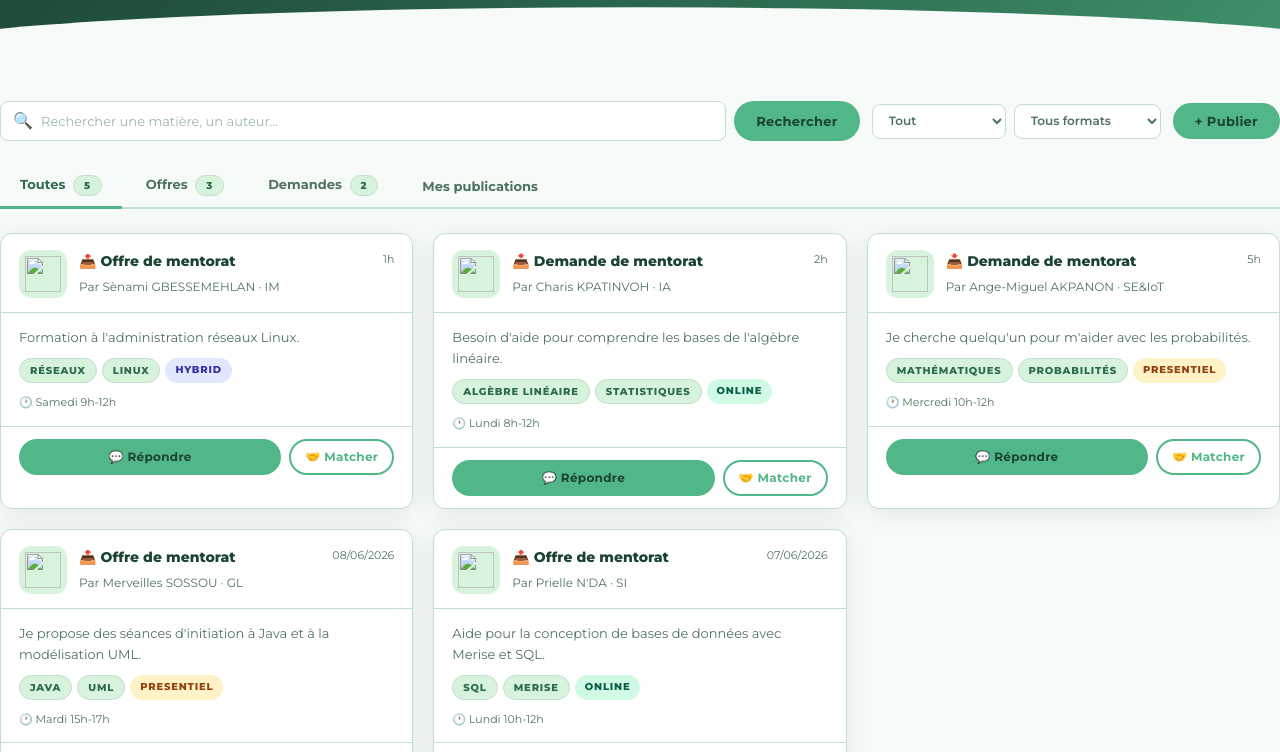
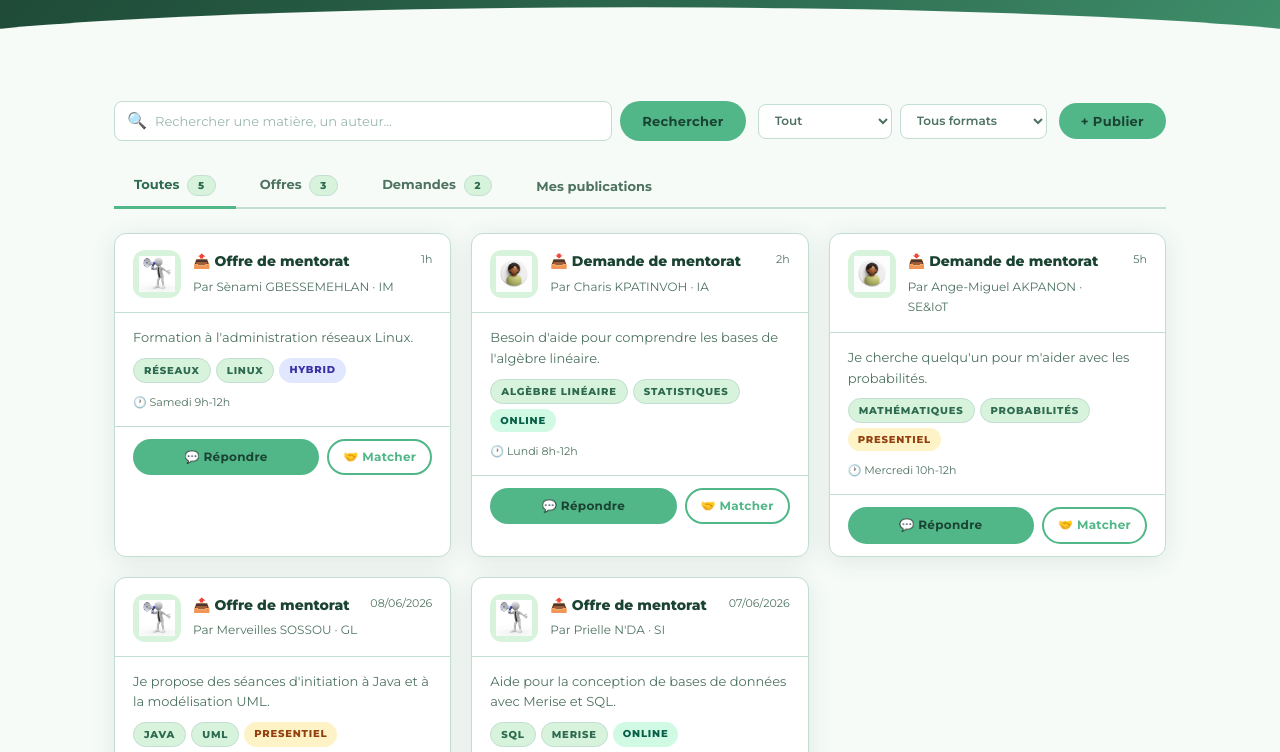
Before and after one commit to Ange-Miguel/PIL1_2526_28, a plain HTML site: page frontend/pages/offres.html in a window 1280 px wide. Shown: the part 232-984 px from the top of the page. Drawn offline with Linux system fonts and the light colour scheme; sample sign-in values are in the browser's storage.

Commit message:
feat: Réesolution des problèmes d'affichages (messagerie.html, offres.html, reset.css)

```diff
--- a/frontend/pages/offres.html
+++ b/frontend/pages/offres.html
@@ -91,12 +91,12 @@
     <div class="modal-body">
       <div class="pub-type-choice">
         <div class="type-btn selected" id="btnTypeOffre" onclick="selectType('offre')">
-          <div class="type-icon"><img src="../assets/hand.jpg" style="width:40px;height:40px;object-fit:contain;margin:0 auto"></div>
+          <div class="type-icon"><img src="../assets/images/hand.jpg" style="width:40px;height:40px;object-fit:contain;margin:0 auto"></div>
           <div class="type-label">Offre de mentorat</div>
           <div class="type-sub">Je peux aider</div>
         </div>
         <div class="type-btn" id="btnTypeDemande" onclick="selectType('demande')">
-          <div class="type-icon"><img src="../assets/mega.jpg" style="width:40px;height:40px;object-fit:contain;margin:0 auto"></div>
+          <div class="type-icon"><img src="../assets/images/mega.jpg" style="width:40px;height:40px;object-fit:contain;margin:0 auto"></div>
           <div class="type-label">Demande de mentorat</div>
           <div class="type-sub">J'ai besoin d'aide</div>
         </div>
@@ -198,7 +198,7 @@ function renderGrid(gridId, list, users, me) {
     const fmtBadge = `<span class="badge badge-${o.format}">${o.format}</span>`;
     return `<div class="offre-card">
       <div class="offre-card-top">
-        <div class="offre-type-icon"><img src="../assets/${icon}" alt=""></div>
+        <div class="offre-type-icon"><img src="../assets/images/${icon}" alt=""></div>
         <div style="flex:1">
           <div class="offre-card-title">${o.type==='offre'?'📤 Offre':'📥 Demande'} de mentorat</div>
           <div class="offre-card-author">Par ${author?author.prenom+' '+author.nom:'Inconnu'} · ${author?author.filiere:''}</div>
--- a/frontend/styles/base/reset.css
+++ b/frontend/styles/base/reset.css
@@ -41,3 +41,14 @@ select,
 button {
   font-family: var(--font);
 }
+.container {
+  max-width: 1100px;
+  margin: 0 auto;
+  padding: 0 24px;
+}
+
+.container-sm {
+  max-width: 620px;
+  margin: 0 auto;
+  padding: 0 24px;
+}
```
Also changed, not shown: frontend/pages/messagerie.html (+1 -1 lines).
